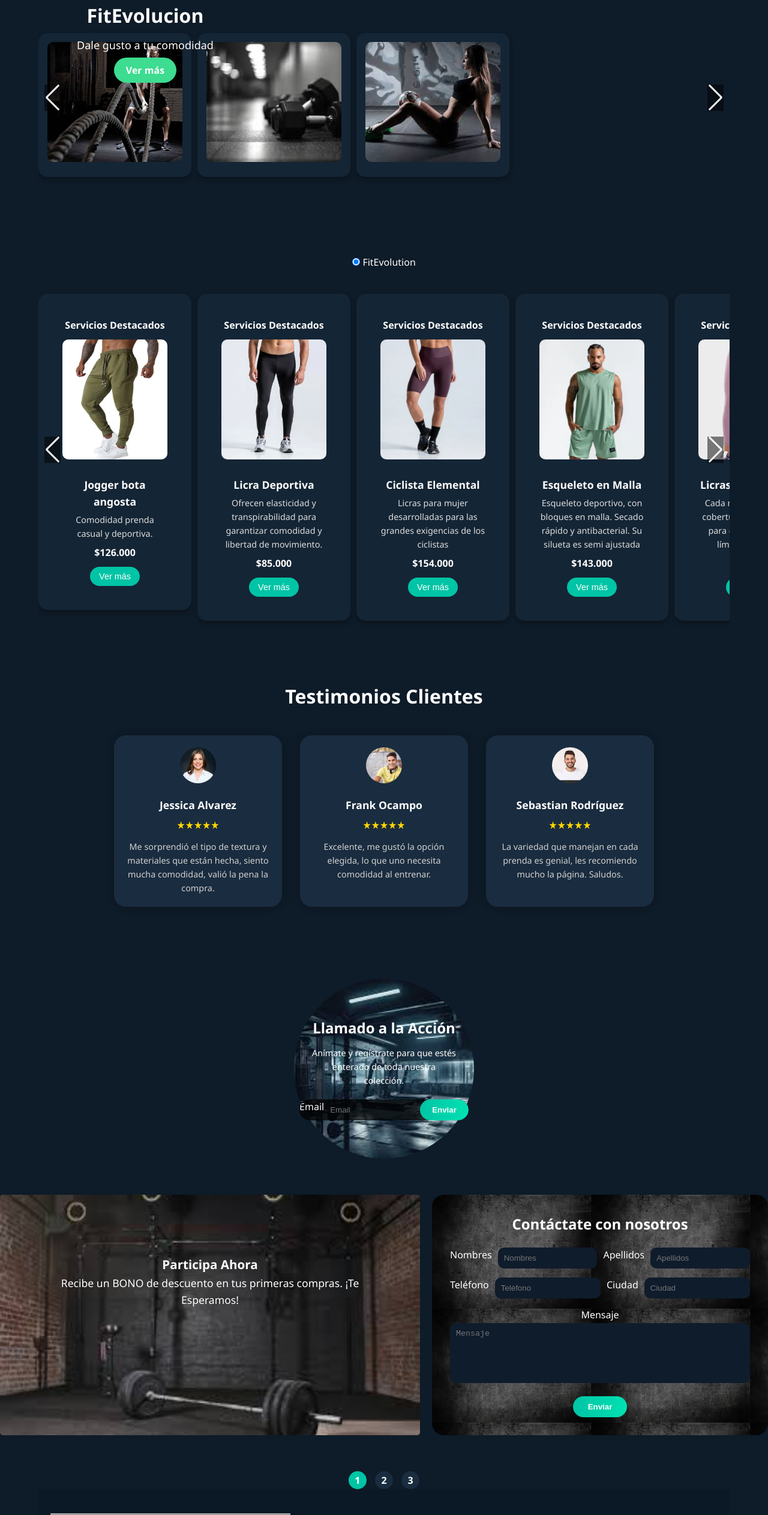
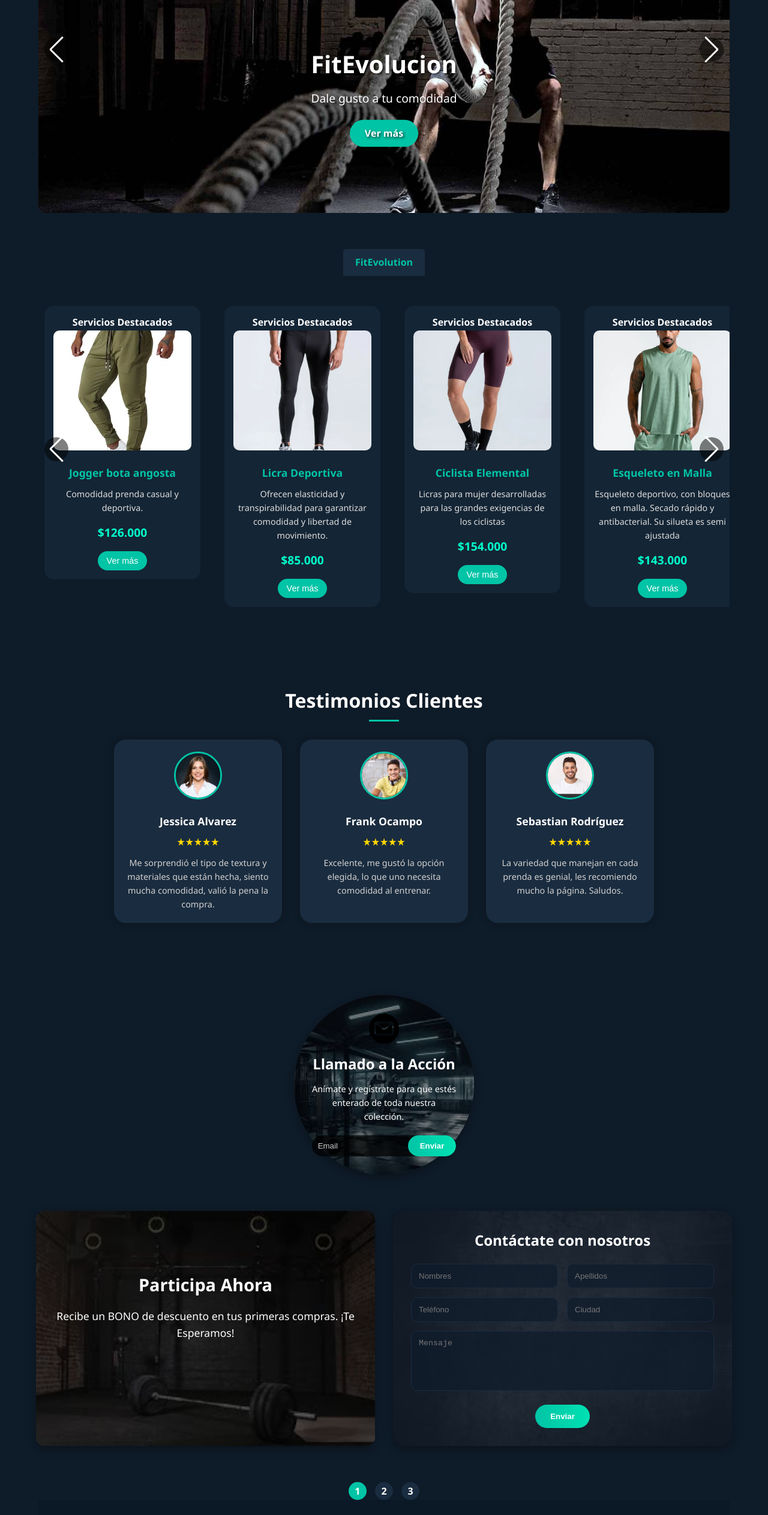
Before and after one commit to walter-Restrepo/Proyecto--FrontEnd, a plain HTML site: page index.html in a window 1280 px wide. Shown: the part 240-2766 px from the top of the page at 60% size. Drawn offline with nearby package versions, Linux system fonts and the light colour scheme; grey boxes are pictures that could not be loaded; a script that the page names is missing.

Commit message:
styles.css

```diff
--- a/styles.css
+++ b/styles.css
@@ -15,6 +15,19 @@ body {
 .container {
     width: 90%;
     margin: 0 auto;
+}
+
+/* Utilidades */
+.sr-only {
+    position: absolute;
+    width: 1px;
+    height: 1px;
+    padding: 0;
+    margin: -1px;
+    overflow: hidden;
+    clip: rect(0, 0, 0, 0);
+    white-space: nowrap;
+    border-width: 0;
 }
 
 /* NAV */
@@ -40,6 +53,11 @@ body {
     padding: 8px 15px;
     border-radius: 20px;
     cursor: pointer;
+    transition: background-color 0.3s ease;
+}
+
+.menu-1 button:hover {
+    background-color: #334;
 }
 
 .menu-1 input {
@@ -49,6 +67,11 @@ body {
     outline: none;
     background-color: #223;
     color: white;
+    width: 150px;
+}
+
+.menu-1 input::placeholder {
+    color: #aaa;
 }
 
 /* Título */
@@ -63,12 +86,17 @@ body {
 .generals {
     display: flex;
     align-items: center;
-    gap: 10px;
+    gap: 15px;
 }
 
 .icon {
     width: 20px;
     height: 20px;
+    transition: transform 0.3s ease;
+}
+
+.icon:hover {
+    transform: scale(1.2);
 }
 
 /* Carrito con contador */
@@ -76,7 +104,19 @@ body {
     position: relative;
 }
 
-
+.cart-count {
+    position: absolute;
+    top: -5px;
+    right: -5px;
+    color: white;
+    font-size: 10px;
+    width: 15px;
+    height: 15px;
+    border-radius: 50%;
+    display: flex;
+    align-items: center;
+    justify-content: center;
+}
 
 /* Select de idioma/país */
 select {
@@ -85,74 +125,65 @@ body {
     border: none;
     padding: 5px 8px;
     border-radius: 5px;
+    cursor: pointer;
 }
 
-  /* HEADER CONTENT (SLIDER) */
-  .header-content {
-    margin-top: 200px;
-    padding-bottom: 50px;
+select:focus {
+    outline: 1px solid #00c4a6;
 }
 
-  .swiper {
-    position:relative;
-  }
-
-  .swiper-slide {
-    position: relative;
-  }
-
-  .slider-img img {
-    width: 400%;
-    height: 400px;
-    object-fit: cover;
-  }
-
+/* Slider text */
 .slider-txt {
     position: absolute;
-    top: 30%;
-    left: 10%;
+    z-index: 10;
+    top: 50%;
+    left: 50%;
+    transform: translate(-50%, -50%);
+    text-align: center;
+    width: 80%;
     color: white;
-    z-index: 5;
+    text-shadow: 2px 2px 4px rgba(0, 0, 0, 0.7);
 }
 
 .slider-txt h2 {
-    font-size: 32px;
+    font-size: 2.5rem;
     margin-bottom: 10px;
 }
 
 .slider-txt p {
-    font-size: 18px;
-    margin-bottom: 15px;
+    font-size: 1.2rem;
+    margin-bottom: 20px;
 }
 
-  .btn {
-    background: #3ddc91;
+.slider-txt .btn {
+    background-color: #00c4a6;
     color: white;
-    padding: 10px 20px;
+    text-decoration: none;
+    padding: 10px 25px;
     border-radius: 25px;
-    text-decoration: none;
     font-weight: bold;
+    display: inline-block;
+    transition: background-color 0.3s ease;
 }
 
-  /* Botones del slider */
-  .swiper-button-next,
-  .swiper-button-prev {
-    color: white;
-  }
-
-  .swiper-pagination-bullet {
-    background: white;
+.slider-txt .btn:hover {
+    background-color: #009f86;
 }
 
 /* Carrusel */
 .header-content {
     position: relative;
+    margin-top: 20px;
+    margin-bottom: 40px;
 }
 
 .swiper {
-    position: relative;
-    width: 200%;
+    width: 100%;
     overflow: hidden;
+}
+
+.myswiper-1 {
+    height: 500px;
 }
 
 .swiper-wrapper {
@@ -160,14 +191,11 @@ body {
     transition: transform 0.3s ease;
 }
 
-.swiper-slide {
-    width: 400%;
-}
-
 .slider-img img {
     width: 100%;
-    height: auto;
-    display: flex;
+    height: 500px;
+    object-fit: cover;
+    border-radius: 10px;
 }
 
 /* Botones de navegación */
@@ -180,6 +208,13 @@ body {
     color: #fff;
     padding: 10px;
     cursor: pointer;
+    border-radius: 50%;
+    width: 40px;
+    height: 40px;
+    display: flex;
+    align-items: center;
+    justify-content: center;
+    z-index: 10;
 }
 
 .swiper-button-next {
@@ -190,25 +225,27 @@ body {
     left: 10px;
 }
 
-.swiper-button-pagination {
+.swiper-pagination {
     position: absolute;
     bottom: 10px;
-    left: 100%;
-    transform: translateX(-50%);
+    width: 100%;
     display: flex;
+    justify-content: center;
     gap: 5px;
 }
 
-.swiper-button-pagination span {
+.swiper-pagination-bullet {
     width: 10px;
     height: 10px;
     background-color: #fff;
     border-radius: 50%;
     cursor: pointer;
+    opacity: 0.7;
 }
 
-.swiper-button-pagination .active {
-    background-color: #000;
+.swiper-pagination-bullet-active {
+    background-color: #00c4a6;
+    opacity: 1;
 }
 
 /* Puntos del carrusel */
@@ -225,10 +262,34 @@ body {
 /* Productos */
 .products {
     margin-top: 40px;
+    padding: 20px 0;
+}
+
+.tabs {
+    position: relative;
+}
+
+.tabInput {
+    display: none;
+}
+
+.tabs label {
+    display: inline-block;
+    background-color: #1a2c3f;
+    padding: 10px 20px;
+    border-radius: 5px 5px 0 0;
+    cursor: pointer;
+    font-weight: bold;
+    color: #00c4a6;
 }
 
 .tab {
     margin-top: 20px;
+    display: none;
+}
+
+.tabInput:checked ~ .tab {
+    display: block;
 }
 
 .product {
@@ -237,93 +298,72 @@ body {
     border-radius: 15px;
     text-align: center;
     margin: 10px;
+    height: 100%;
+    display: flex;
+    flex-direction: column;
+    transition: transform 0.3s ease, box-shadow 0.3s ease;
+}
+
+.product:hover {
+    transform: translateY(-5px);
+    box-shadow: 0 8px 15px rgba(0, 0, 0, 0.4);
+}
+
+.product-img {
+    margin-bottom: 15px;
 }
 
 .product-img img {
     width: 100%;
+    height: 200px;
+    object-fit: cover;
     border-radius: 10px;
-    margin-bottom: 10px;
 }
 
 .product-txt h4 {
     color: #00c4a6;
     margin-bottom: 10px;
+    font-size: 1.1rem;
 }
 
 .product-txt p {
-    font-size: 10px;
-    margin-bottom: 10px;
+    font-size: 0.9rem;
+    margin-bottom: 15px;
+    color: #ddd;
+    flex-grow: 1;
 }
 
 .price {
     color: #00ffcc;
     font-weight: bold;
+    display: block;
+    margin-bottom: 15px;
+    font-size: 1.2rem;
 }
 
-.swiper {
-    width: 100%;
-    padding-top: 20px;
-    padding-bottom: 40px;
-}
-
-.swiper-wrapper {
-    display: -moz-deck;
-
-}
-
-.swiper-slide {
-    background-color: #142535;
-    border-radius: 15px;
-    padding: 15px;
-    width: 255px;
-    margin-right: 10px;
-    box-shadow: 0 4px 8px rgba(0, 0, 0, 0.3);
-}
-
-.swiper-slide .product-img h4 {
-    font-size: 1em;
-    color:white;
-    margin-bottom: 10px;
-}
-
-.swiper-slide img {
-    width: 100%;
-    height: 200px;
-    border-radius: 10px;
-    margin-bottom: 10px;
-}
-
-.swiper-slide .product-txt h4 {
-    color: white;
-    font-size: 1.1em;
-    margin: 10px 0 5px;
-}
-
-.swiper-slide .product-txt p {
-    font-size: 0.9em;
-    color: #ddd;
-    margin-bottom: 8px;
-}
-
-.swiper-slide .price {
-    color: white;
-    font-weight: bold;
-    display: block;
-    margin-bottom: 10px;
-}
-
-.swiper-slide button {
+.product button {
     background-color: #00c4a6;
     color: white;
     border: none;
     padding: 8px 15px;
     border-radius: 20px;
     cursor: pointer;
-    font-size: 0.9em;
+    font-size: 0.9rem;
+    transition: background-color 0.3s ease;
 }
 
-.swiper-slide button:hover {
+.product button:hover {
     background-color: #009f86;
+}
+
+.myswiper-2 {
+    padding-top: 20px;
+    padding-bottom: 40px;
+}
+
+.myswiper-2 .swiper-slide {
+    width: 280px !important;
+    margin-right: 20px;
 }
 
 /* Testimonios */
@@ -337,6 +377,19 @@ body {
 .testimonios h2 {
     font-size: 2rem;
     margin-bottom: 40px;
+    position: relative;
+    display: inline-block;
+}
+
+.testimonios h2:after {
+    content: '';
+    position: absolute;
+    width: 50px;
+    height: 3px;
+    background-color: #00c4a6;
+    bottom: -10px;
+    left: 50%;
+    transform: translateX(-50%);
 }
 
 .testimonios-contenedor {
@@ -353,14 +406,20 @@ body {
     width: 280px;
     text-align: center;
     box-shadow: 0 0 15px rgba(0, 0, 0, 0.2);
+    transition: transform 0.3s ease;
+}
+
+.tarjeta:hover {
+    transform: translateY(-5px);
 }
 
 .tarjeta img {
-    width: 60px;
-    height: 60px;
+    width: 80px;
+    height: 80px;
     border-radius: 50%;
     object-fit: cover;
     margin-bottom: 15px;
+    border: 3px solid #00c4a6;
 }
 
 .tarjeta h3 {
@@ -377,6 +436,7 @@ body {
 .tarjeta p {
     font-size: 0.9rem;
     color: #d1d1d1;
+    line-height: 1.6;
 }
 
 .paginacion {
@@ -394,6 +454,11 @@ body {
     border-radius: 50%;
     font-weight: bold;
     cursor: pointer;
+    transition: background-color 0.3s ease;
+}
+
+.paginacion span:hover {
+    background-color: #223344;
 }
 
 .paginacion .activo {
@@ -423,29 +488,52 @@ body {
     padding: 30px;
     position: relative;
     color: white;
+    box-shadow: 0 5px 15px rgba(0, 0, 0, 0.3);
 }
 
-.circle-content .email-icon {
+.circle-content:before {
+    content: '';
+    position: absolute;
+    top: 0;
+    left: 0;
+    width: 100%;
+    height: 100%;
+    background-color: rgba(0, 0, 0, 0.5);
+    border-radius: 50%;
+}
+
+.circle-content .icon-email {
     width: 50px;
     height: 50px;
     margin-bottom: 15px;
+    background-image: url('imagenes/email.png');
+    background-size: contain;
+    background-repeat: no-repeat;
+    position: relative;
+    z-index: 1;
 }
 
 .circle-content h2 {
-    font-size: 1.5em;
+    font-size: 1.5rem;
     margin-bottom: 10px;
+    position: relative;
+    z-index: 1;
 }
 
 .circle-content p {
-    font-size: 0.9em;
+    font-size: 0.9rem;
     margin-bottom: 20px;
+    position: relative;
+    z-index: 1;
 }
 
 .circle-content .input-group {
     display: flex;
-    background: #000000bb;
+    background: rgba(0, 0, 0, 0.7);
     border-radius: 30px;
     overflow: hidden;
+    position: relative;
+    z-index: 1;
 }
 
 .circle-content input[type="email"] {
@@ -457,6 +545,10 @@ body {
     width: 160px;
 }
 
+.circle-content input[type="email"]::placeholder {
+    color: #ccc;
+}
+
 .circle-content button {
     background: linear-gradient(to right, #00c4a6, #00e1b2);
     border: none;
@@ -465,6 +557,11 @@ body {
     color: white;
     font-weight: bold;
     border-radius: 30px;
+    transition: transform 0.3s ease;
+}
+
+.circle-content button:hover {
+    transform: scale(1.05);
 }
 
 /* Sección Participa y Contacto */
@@ -472,49 +569,109 @@ body {
     display: flex;
     justify-content: space-between;
     flex-wrap: wrap;
-    margin: 60px 0;
-    gap: 20px;
+    margin: 60px auto;
+    gap: 30px;
+    max-width: 1200px;
+    padding: 0 20px;
 }
 
 .participa {
     flex: 1;
+    min-width: 300px;
     background: url('imagenes/vvv.jpg');
     background-size: cover;
     background-position: center;
-    padding: 100px;
+    padding: 100px 30px;
     color: white;
-    border-radius: 5px;
-    font-size: 1.1em;
+    border-radius: 15px;
+    font-size: 1.1rem;
+    text-align: center;
+    position: relative;
+    overflow: hidden;
+    box-shadow: 0 5px 15px rgba(0, 0, 0, 0.3);
+}
+
+.participa:before {
+    content: '';
+    position: absolute;
+    top: 0;
+    left: 0;
+    width: 100%;
+    height: 100%;
+    background-color: rgba(0, 0, 0, 0.6);
+}
+
+.participa h3, .participa p {
+    position: relative;
+    z-index: 1;
+}
+
+.participa h3 {
+    font-size: 1.8rem;
+    margin-bottom: 15px;
 }
 
 .contact-form {
     flex: 1;
-    background: rgba(20, 30, 45, 0.9);
+    min-width: 300px;
     background: url('imagenes/fondooo.jpg');
+    background-size: cover;
+    background-position: center;
     padding: 30px;
     border-radius: 20px;
     color: white;
+    position: relative;
+    box-shadow: 0 5px 15px rgba(0, 0, 0, 0.3);
+}
+
+.contact-form:before {
+    content: '';
+    position: absolute;
+    top: 0;
+    left: 0;
+    width: 100%;
+    height: 100%;
+    background-color: rgba(20, 30, 45, 0.8);
+    border-radius: 20px;
 }
 
 .contact-form h3 {
     margin-bottom: 20px;
-    font-size: 1.5em;
+    font-size: 1.5rem;
+    position: relative;
+    z-index: 1;
+}
+
+.contact-form form {
+    position: relative;
+    z-index: 1;
 }
 
 .contact-form form input,
 .contact-form form textarea {
     width: 100%;
-    padding: 10px;
-    background: #0f1c2c;
-    border: none;
+    padding: 12px;
+    background: rgba(15, 28, 44, 0.7);
+    border: 1px solid #1a2c3f;
     margin-bottom: 15px;
     border-radius: 10px;
     color: white;
+    transition: border-color 0.3s ease;
+}
+
+.contact-form form input:focus,
+.contact-form form textarea:focus {
+    border-color: #00c4a6;
+    outline: none;
 }
 
 .contact-form .double-input {
     display: flex;
-    gap: 10px;
+    gap: 15px;
+}
+
+.contact-form .double-input input {
+    width: 50%;
 }
 
 .contact-form textarea {
@@ -525,11 +682,16 @@ body {
 .contact-form button {
     background: linear-gradient(to right, #00c4a6, #00e1b2);
     border: none;
-    padding: 10px 25px;
+    padding: 12px 25px;
     border-radius: 25px;
     color: white;
     font-weight: bold;
     cursor: pointer;
+    transition: transform 0.3s ease;
+}
+
+.contact-form button:hover {
+    transform: scale(1.05);
 }
 
 /* Footer */
@@ -539,12 +701,33 @@ body {
     display: flex;
     flex-wrap: wrap;
     justify-content: space-between;
-    gap: 20px;
+    gap: 30px;
+}
+
+.footer .logo {
+    height: 60px;
+    margin-bottom: 20px;
+}
+
+.footer .links {
+    min-width: 150px;
 }
 
 .footer .links h4 {
     color: #00c4a6;
-    margin-bottom: 10px;
+    margin-bottom: 15px;
+    font-size: 1.2rem;
+    position: relative;
+}
+
+.footer .links h4:after {
+    content: '';
+    position: absolute;
+    width: 30px;
+    height: 2px;
+    background-color: #00c4a6;
+    bottom: -5px;
+    left: 0;
 }
 
 .footer .links ul {
@@ -552,23 +735,133 @@ body {
 }
 
 .footer .links ul li {
-    margin: 8px 0;
+    margin: 10px 0;
 }
 
 .footer .links ul li a {
     color: white;
     text-decoration: none;
-    font-size: 0.9em;
+    font-size: 0.9rem;
+    transition: color 0.3s ease;
+    position: relative;
+    display: inline-block;
+}
+
+.footer .links ul li a:hover {
+    color: #00c4a6;
+}
+
+.footer .links ul li a:hover:after {
+    width: 100%;
+}
+
+.footer .links ul li a:after {
+    content: '';
+    position: absolute;
+    width: 0;
+    height: 1px;
+    background-color: #00c4a6;
+    bottom: -3px;
+    left: 0;
+    transition: width 0.3s ease;
 }
 
 .footer .socials {
     display: flex;
-    gap: 10px;
-    margin-top: 10px;
+    gap: 15px;
+    margin-top: 15px;
+}
+
+.footer .social {
+    width: 35px;
+    height: 35px;
+    background-color: #1a2c3f;
+    border-radius: 50%;
+    display: flex;
+    align-items: center;
+    justify-content: center;
+    transition: transform 0.3s ease, background-color 0.3s ease;
+}
+
+.footer .social:hover {
+    transform: translateY(-5px);
+    background-color: #00c4a6;
 }
 
 .footer .social img {
-    width: 25px;
-    height: 25px;
-    border-radius: 50%;
+    width: 20px;
+    height: 20px;
+    border-radius: 0;
 }
+
+/* Responsive */
+@media (max-width: 768px) {
+    .navbar {
+        flex-direction: column;
+        gap: 15px;
+    }
+
+    .menu-1, .menu-2, .generals {
+        width: 100%;
+        justify-content: center;
+    }
+
+    .myswiper-1 {
+        height: 300px;
+    }
+
+    .slider-img img {
+        height: 300px;
+    }
+
+    .slider-txt h2 {
+        font-size: 1.8rem;
+    }
+
+    .slider-txt p {
+        font-size: 1rem;
+    }
+
+    .contact-form .double-input {
+        flex-direction: column;
+        gap: 0;
+    }
+
+    .contact-form .double-input input {
+        width: 100%;
+    }
+
+    .participa {
+        padding: 50px 20px;
+    }
+}
+
+@media (max-width: 480px) {
+    .menu-1 {
+        flex-direction: column;
+    }
+
+    .generals {
+        flex-wrap: wrap;
+    }
+
+    .circle-content {
+        width: 250px;
+        height: 250px;
+    }
+
+    .footer {
+        flex-direction: column;
+        align-items: center;
+        text-align: center;
+    }
+
+    .footer .links h4:after {
+        left: 50%;
+        transform: translateX(-50%);
+    }
+
+    .footer .socials {
+        justify-content: center;
+    }
+}
```
Lines whose indentation alone changed are shown as unchanged.
